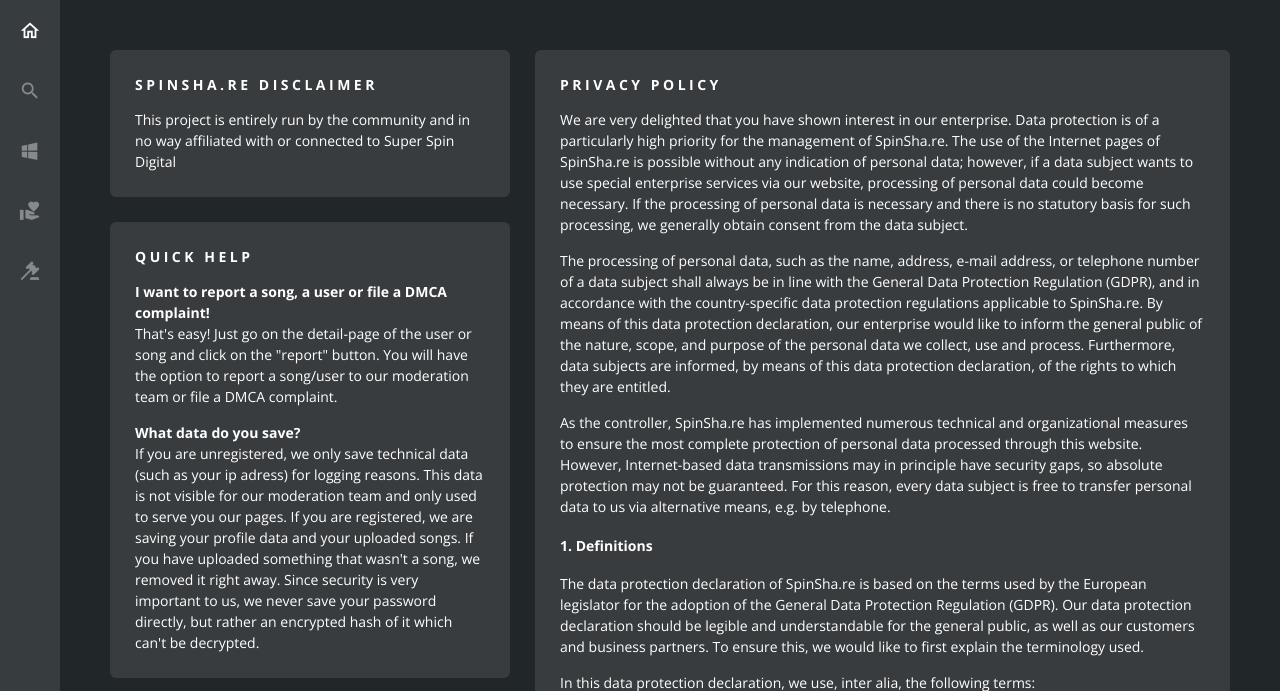
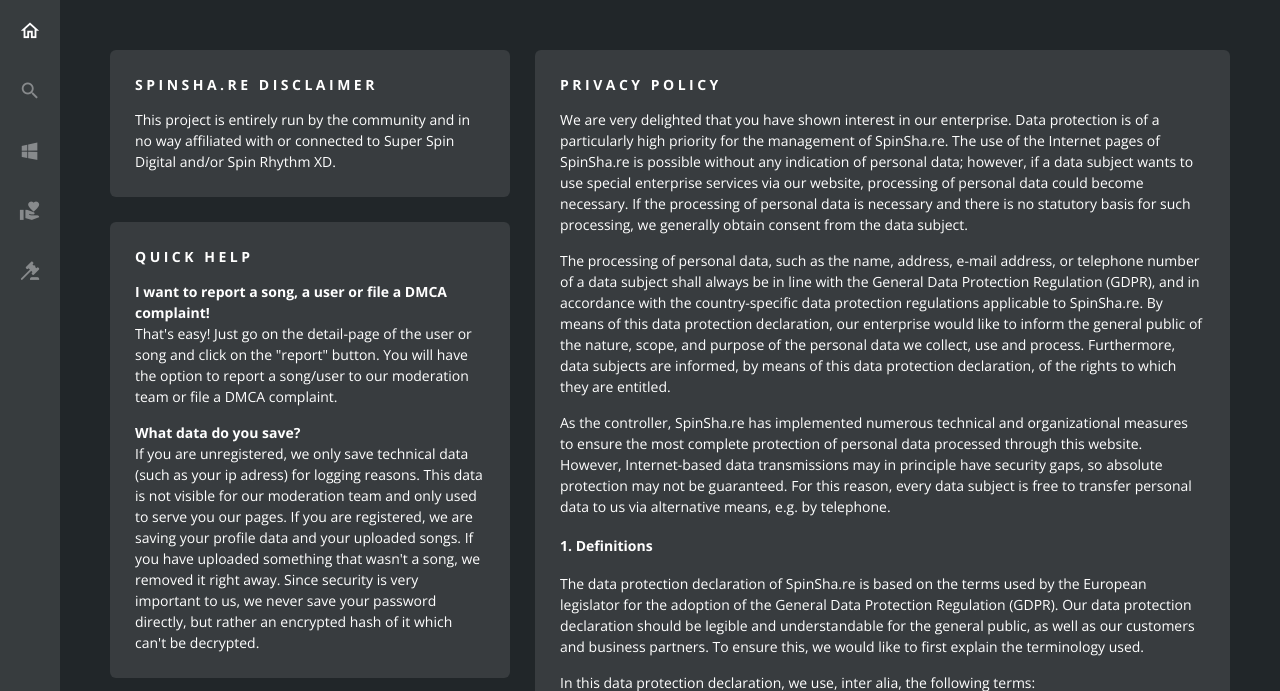
Before and after one commit to SpinShare/server, a Symfony app: template templates/index/legal.html.twig in a window 1280 px wide. Shown: the top 691 px of the page. Run offline with Twig, Linux system fonts and the light colour scheme; the template is opened without the code that fills it, so the values that code supplies are empty; some libraries are stand-ins or nearby versions.

Commit message:
added game in disclaimer

```diff
--- a/templates/index/legal.html.twig
+++ b/templates/index/legal.html.twig
@@ -7,7 +7,7 @@
     <div class="sidebar">
         <div class="box">
             <div class="title">SpinSha.re Disclaimer</div>
-            <p>This project is entirely run by the community and in no way affiliated with or connected to Super Spin Digital</p>
+            <p>This project is entirely run by the community and in no way affiliated with or connected to Super Spin Digital and/or Spin Rhythm XD.</p>
         </div>
         <div class="box">
             <div class="title">Quick Help</div>
```
